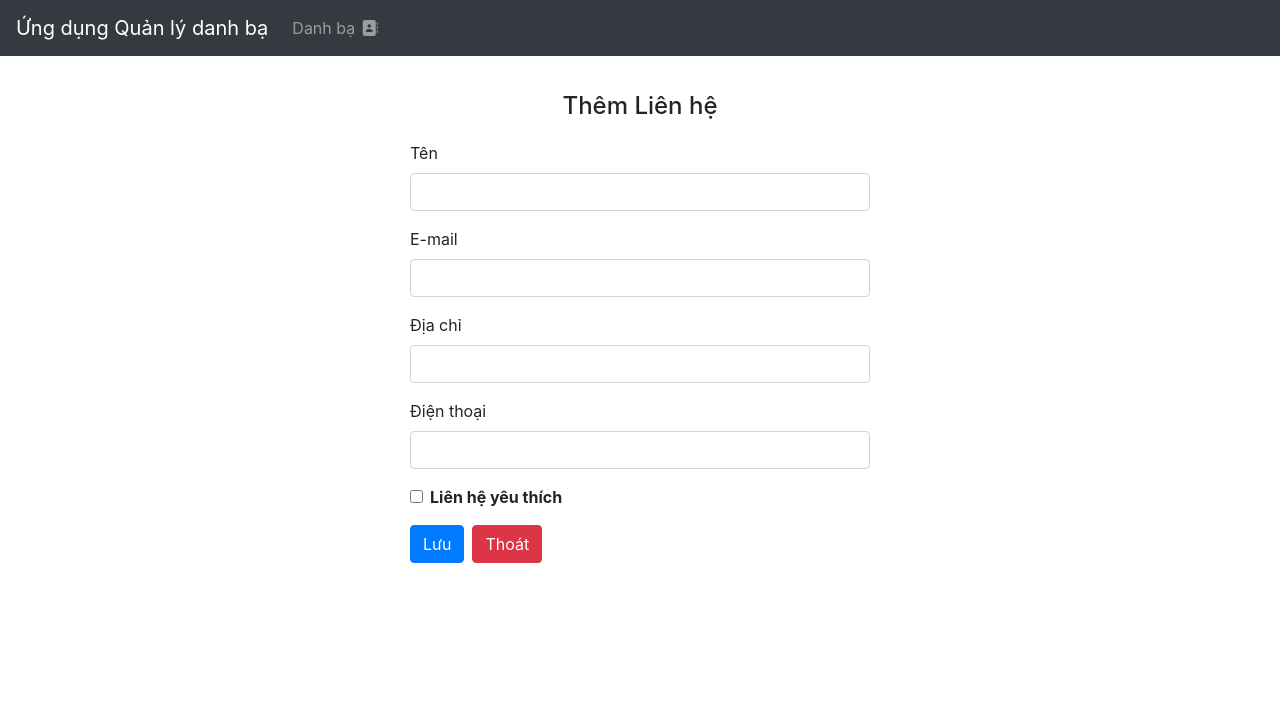
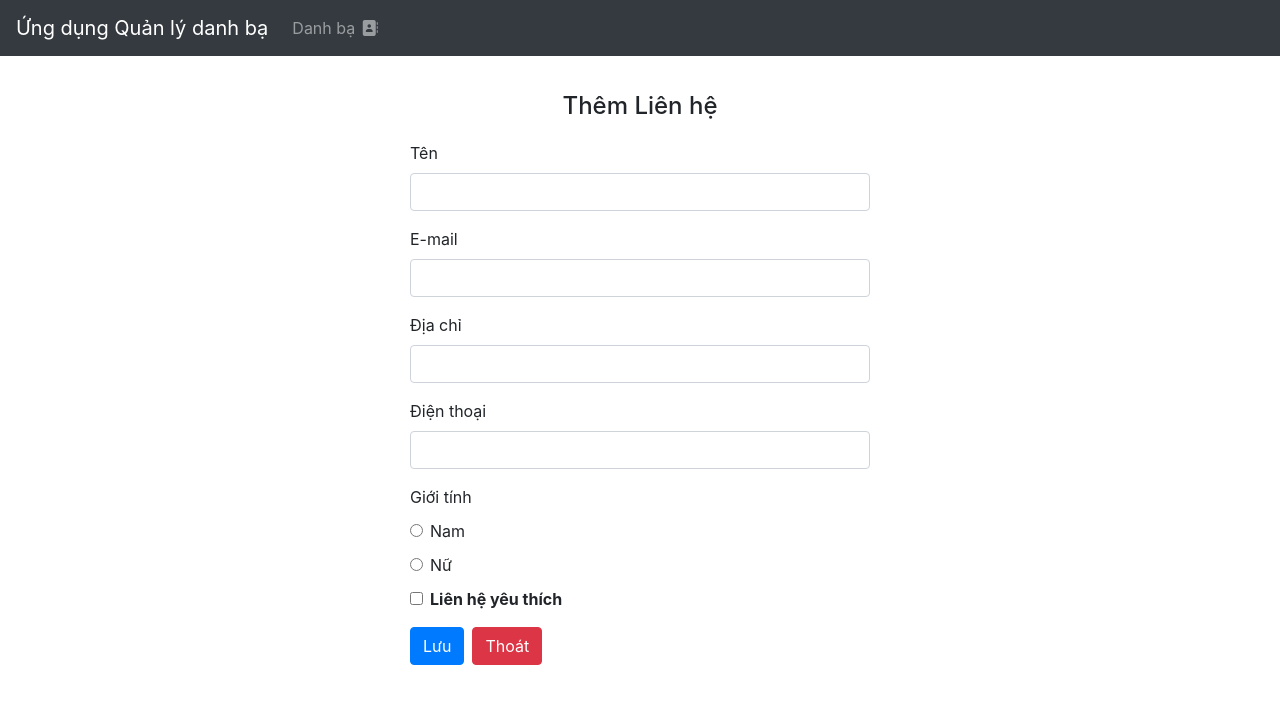
Before and after one commit to tatahuy1/DC21V7N513_Ta_Ngoc_Huy_CT449_FrontEnd, a Vue app: page /contacts/add in a window 1280 px wide. Shown: the top 704 px of the page. Built offline with nearby package versions, Linux system fonts and the light colour scheme.

Commit message:
Tao them gioi tinh

```diff
--- a/src/components/ContactCard.vue
+++ b/src/components/ContactCard.vue
@@ -24,6 +24,10 @@ contact: { type: Object, required: true },
 {{ contact.phone }}
 </div>
 <div class="p-1">
+<strong>Giới Tính:</strong>
+{{ contact.sex }}
+</div>
+<div class="p-1">
 <strong>Liên hệ yêu thích:&nbsp;</strong>
 <i v-if="contact.favorite" class="fas fa-check"></i>
 <i v-else class="fas fa-times"></i>
--- a/src/components/ContactForm.vue
+++ b/src/components/ContactForm.vue
@@ -28,6 +28,38 @@
 
 <ErrorMessage name="phone" class="error-feedback" />
 </div>
+
+<!--PTL-->
+<div class="sex">
+  <label>Giới tính</label>
+  <div class="form-check">
+    <Field
+      name="sex"
+      type="radio"
+      value="Nam"
+      v-model="contactLocal.sex"
+      class="form-check-input"
+      id="sex-male"
+    />
+    <label for="sex-male" class="form-check-label">Nam</label>
+  </div>
+
+  <div class="form-check">
+    <Field
+      name="sex"
+      type="radio"
+      value="Nữ"
+      v-model="contactLocal.sex"
+      class="form-check-input"
+      id="sex-female"
+    />
+    <label for="sex-female" class="form-check-label">Nữ</label>
+  </div>
+
+  <ErrorMessage name="sex" class="error-feedback" />
+</div>
+<!--PTL-->
+
 <div class="form-group form-check">
 
 <input name="favorite" type="checkbox" class="form-check-input" v-model="contactLocal.favorite" />
@@ -36,6 +68,7 @@
 <strong>Liên hệ yêu thích</strong>
 </label>
 </div>
+
 <div class="form-group">
 <button class="btn btn-primary">Lưu</button>
 <button v-if="contactLocal._id" type="button" class="ml-2 btn btn-danger"
@@ -69,6 +102,9 @@ props: {
       email: '',
       address: '',
       phone: '',
+      //PTL
+      sex: '',
+      //PTL
       favorite: false,
     }),
   },
@@ -90,8 +126,10 @@ phone: yup
 .string()
 .matches(
 /((09|03|07|08|05)+([0-9]{8})\b)/g,
-"Số điện thoại không hợp lệ."
-),
+"Số điện thoại không hợp lệ."),
+//PTL
+sex: yup.string().required("Vui lòng chọn giới tính."),
+//PTL
 });
 return {
 // Chúng ta sẽ không muốn hiệu chỉnh props, nên tạo biến cục bộ
@@ -100,6 +138,18 @@ contactLocal: this.contact,
 contactFormSchema,
 };
 },
+//PTL
+mounted() {
+    if (this.contactLocal.sex) {
+      const sexVal = this.contactLocal.sex.toString().toLowerCase();
+      if (["1", "nam", "male"].includes(sexVal)) {
+        this.contactLocal.sex = "Nam";
+      } else if (["0", "nữ", "nu", "female"].includes(sexVal)) {
+        this.contactLocal.sex = "Nữ";
+      }
+    }
+  },
+//PTL
 methods: {
 submitContact() {
 this.$emit("submit:contact", this.contactLocal);
--- a/src/views/ContactEdit.vue
+++ b/src/views/ContactEdit.vue
@@ -39,6 +39,7 @@ hash: this.$route.hash,
 });
 }
 },
+
 async updateContact(data) {
 try {
 await ContactService.update(this.contact._id, data);
```
